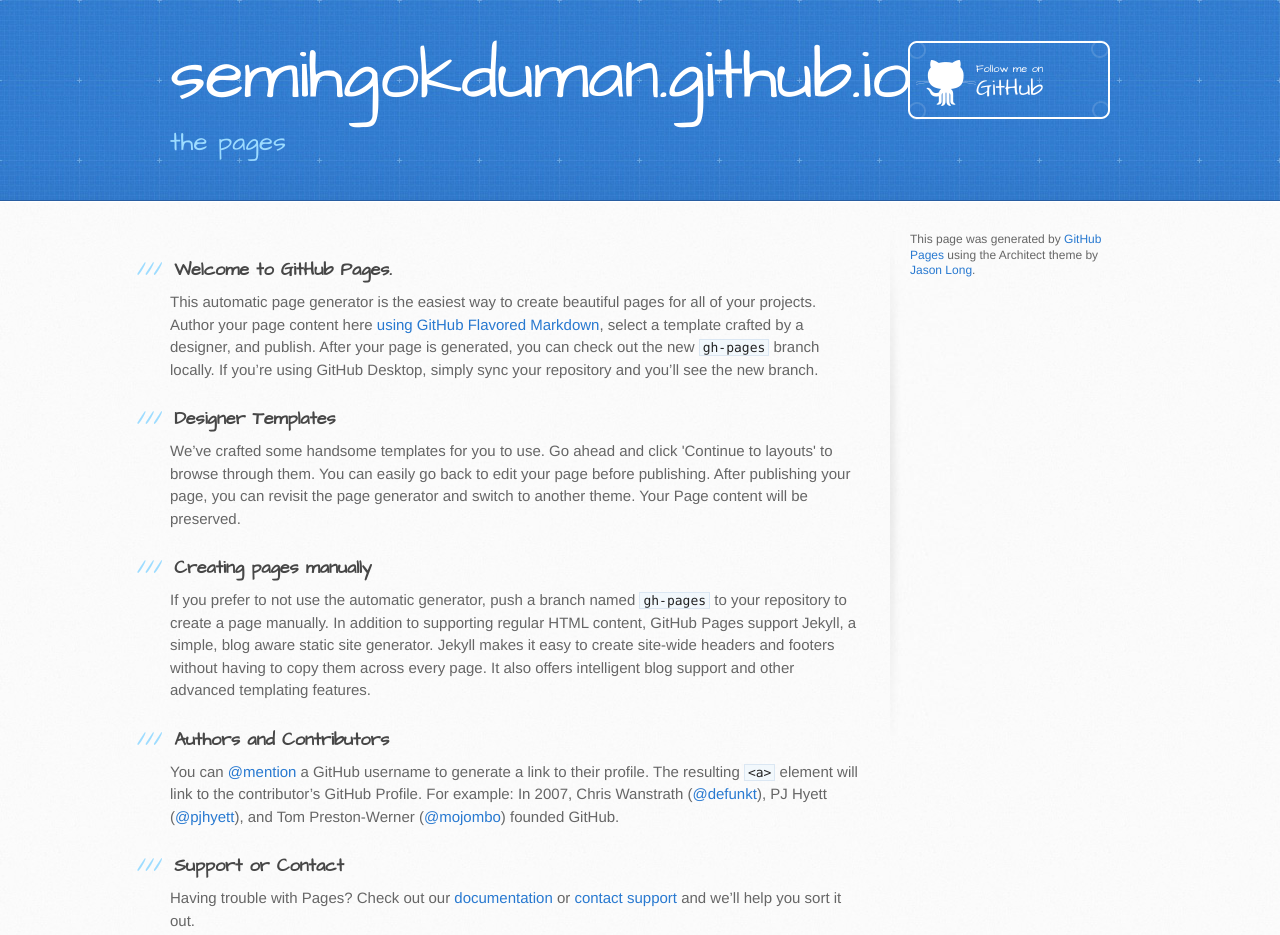
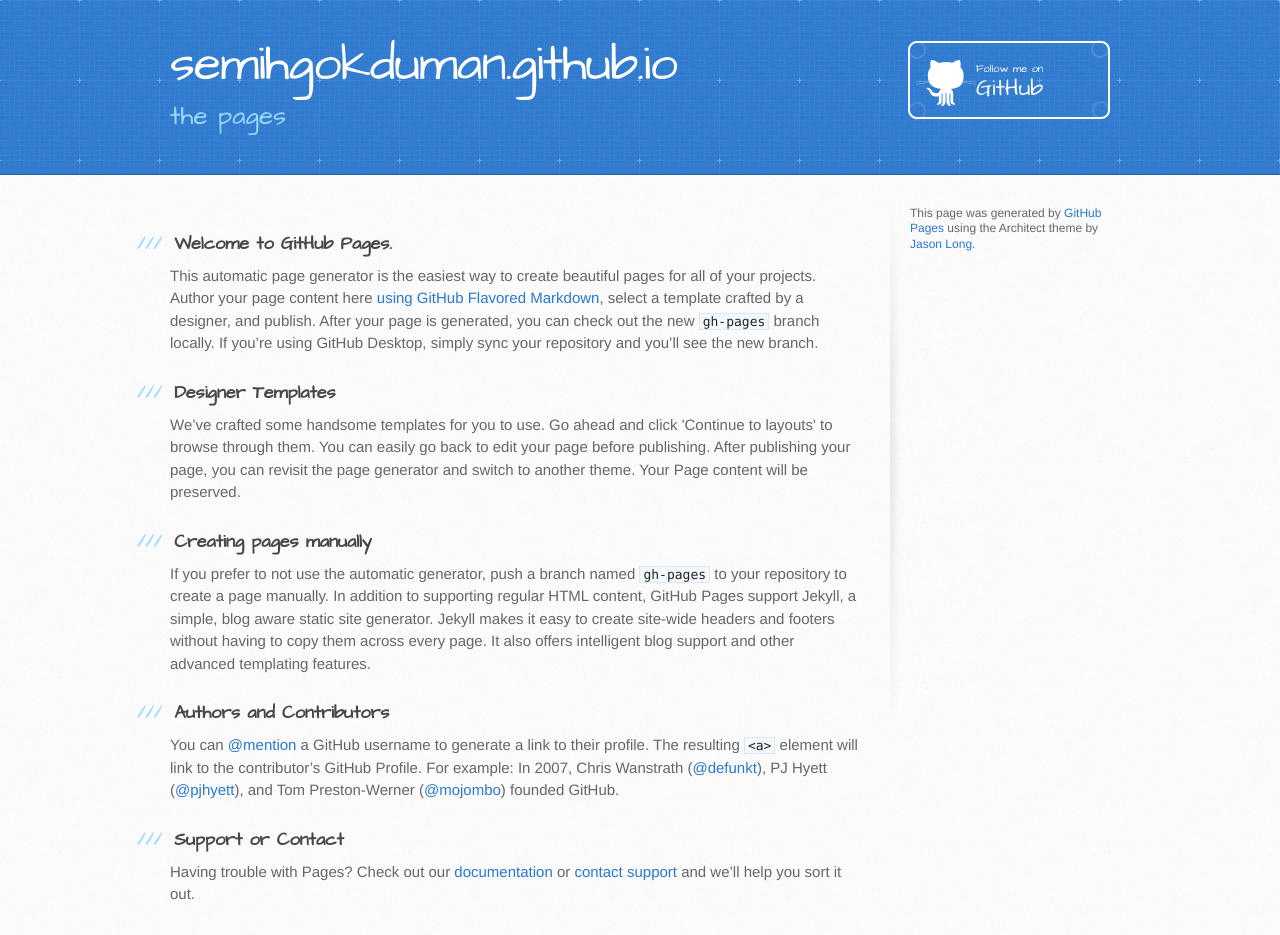
Before and after one commit to semihgokduman/semihgokduman.github.io, a plain HTML site: page index.html in a window 1280 px wide. Drawn offline with Linux system fonts and the light colour scheme.

Commit message:
Update stylesheet.css

```diff
--- a/stylesheets/stylesheet.css
+++ b/stylesheets/stylesheet.css
@@ -459,7 +459,7 @@ header h1 {
   width: 540px;
   margin-top: 0;
   margin-bottom: 0.2em;
-  font-size: 72px;
+  font-size: 50px;
   font-weight: normal;
   line-height: 1;
   color: #fff;
```
